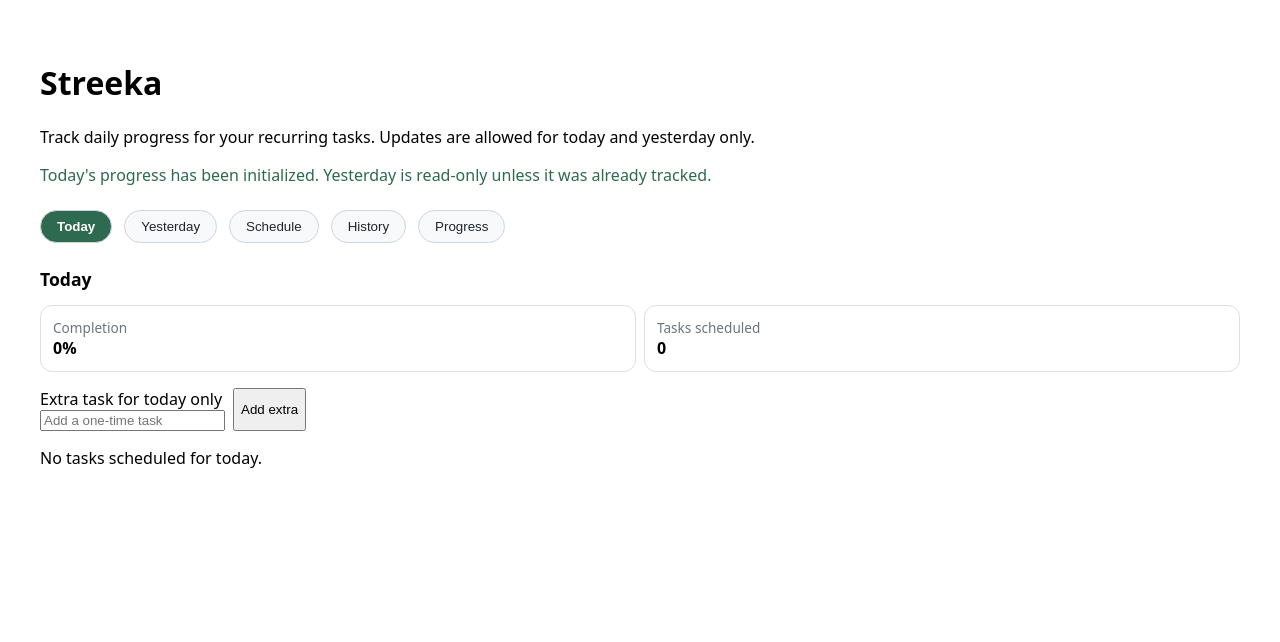
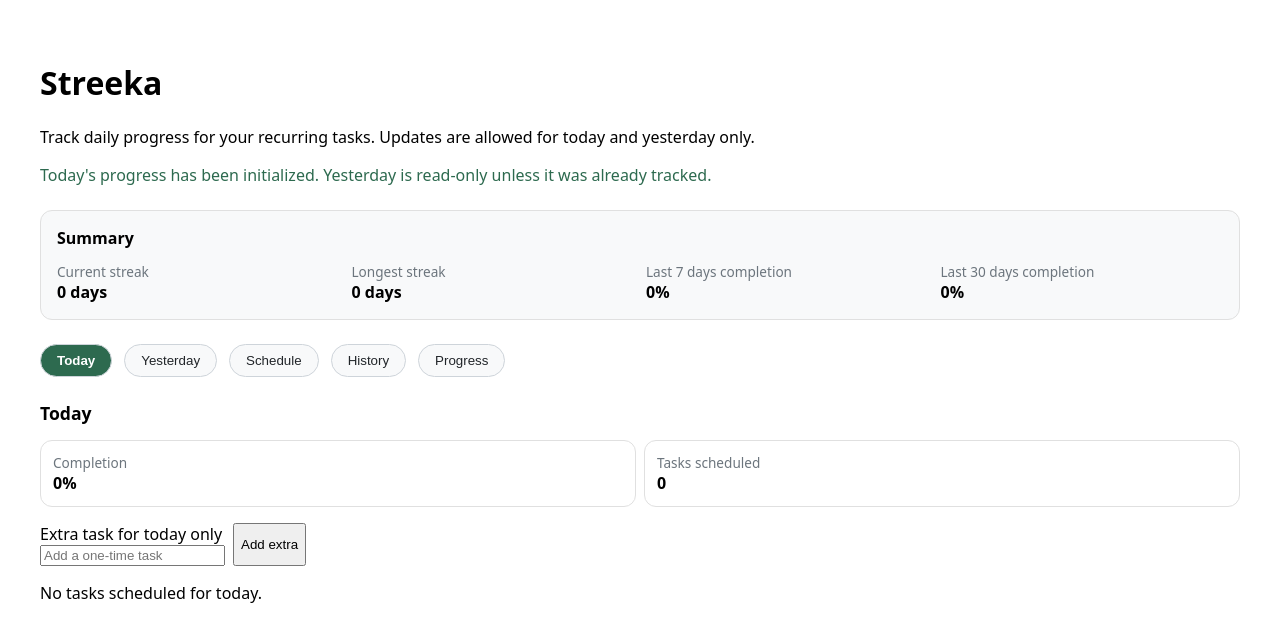
Before and after one commit to poserjs/streeka, a Next.js app: page / in a window 1280 px wide. Shown: the top 642 px of the page. Built offline with nearby package versions, Linux system fonts and the light colour scheme.

Commit message:
Add streak summary calculations

```diff
--- a/app/page.tsx
+++ b/app/page.tsx
@@ -20,6 +20,7 @@ import {
   isEditableDate,
   parseDateKey,
 } from "../lib/dates";
+import { calculateStreakSummary } from "../lib/streaks";
 
 type DailyCompletion = Record<string, number>;
 
@@ -448,18 +449,10 @@ export default function HomePage() {
     });
   }, [completions, tasks, todayKey]);
 
-  const totalCompletionRate = useMemo(() => {
-    const summary = recentSummaries.reduce<CompletionSummary>(
-      (accumulator, entry) => ({
-        totalOccurrences:
-          accumulator.totalOccurrences + entry.summary.totalOccurrences,
-        completedOccurrences:
-          accumulator.completedOccurrences + entry.summary.completedOccurrences,
-      }),
-      { totalOccurrences: 0, completedOccurrences: 0 },
-    );
-    return getProgressPercentage(summary);
-  }, [recentSummaries]);
+  const streakSummary = useMemo(
+    () => calculateStreakSummary(tasks, completions, todayKey),
+    [tasks, completions, todayKey],
+  );
 
   return (
     <main style={{ padding: "2rem", fontFamily: "system-ui, sans-serif" }}>
@@ -471,6 +464,49 @@ export default function HomePage() {
       {statusMessage ? (
         <p style={{ color: "#2d6a4f" }}>{statusMessage}</p>
       ) : null}
+      <section
+        style={{
+          marginTop: "1.5rem",
+          padding: "1rem",
+          border: "1px solid #e0e0e0",
+          borderRadius: "0.75rem",
+          backgroundColor: "#f8f9fa",
+        }}
+      >
+        <h2 style={{ fontSize: "1rem", marginTop: 0 }}>Summary</h2>
+        <div
+          style={{
+            display: "grid",
+            gap: "0.75rem",
+            gridTemplateColumns: "repeat(auto-fit, minmax(180px, 1fr))",
+          }}
+        >
+          <div>
+            <div style={{ fontSize: "0.85rem", color: "#6c757d" }}>
+              Current streak
+            </div>
+            <strong>{streakSummary.currentStreak} days</strong>
+          </div>
+          <div>
+            <div style={{ fontSize: "0.85rem", color: "#6c757d" }}>
+              Longest streak
+            </div>
+            <strong>{streakSummary.longestStreak} days</strong>
+          </div>
+          <div>
+            <div style={{ fontSize: "0.85rem", color: "#6c757d" }}>
+              Last 7 days completion
+            </div>
+            <strong>{streakSummary.last7DaysCompletion}%</strong>
+          </div>
+          <div>
+            <div style={{ fontSize: "0.85rem", color: "#6c757d" }}>
+              Last 30 days completion
+            </div>
+            <strong>{streakSummary.last30DaysCompletion}%</strong>
+          </div>
+        </div>
+      </section>
 
       <nav
         style={{
@@ -1040,7 +1076,7 @@ export default function HomePage() {
               <div style={{ fontSize: "0.85rem", color: "#6c757d" }}>
                 Last 7 days completion
               </div>
-              <strong>{totalCompletionRate}%</strong>
+              <strong>{streakSummary.last7DaysCompletion}%</strong>
             </div>
           </div>
           <div style={{ marginTop: "1.5rem" }}>
--- /dev/null
+++ b/lib/streaks.ts
@@ -0,0 +1,195 @@
+import type { Task } from "../types/task";
+import { formatDateKey, parseDateKey } from "./dates";
+import type { DailyCompletions } from "./storage";
+import { getTasksForDate } from "./recurrence";
+
+type CompletionSummary = {
+  totalOccurrences: number;
+  completedOccurrences: number;
+};
+
+export type StreakSummary = {
+  currentStreak: number;
+  longestStreak: number;
+  last7DaysCompletion: number;
+  last30DaysCompletion: number;
+};
+
+const MS_PER_DAY = 24 * 60 * 60 * 1000;
+
+const getOccurrenceCount = (task: Task): number =>
+  task.schedule.type === "n-times-daily"
+    ? Math.max(1, task.schedule.timesPerDay)
+    : 1;
+
+const buildCompletionSummary = (
+  tasksForDate: Task[],
+  completion: Record<string, number> | undefined,
+): CompletionSummary => {
+  return tasksForDate.reduce<CompletionSummary>(
+    (summary, task) => {
+      const occurrences = getOccurrenceCount(task);
+      const completed = Math.min(completion?.[task.id] ?? 0, occurrences);
+      return {
+        totalOccurrences: summary.totalOccurrences + occurrences,
+        completedOccurrences: summary.completedOccurrences + completed,
+      };
+    },
+    { totalOccurrences: 0, completedOccurrences: 0 },
+  );
+};
+
+const isCompleteDay = (summary: CompletionSummary): boolean =>
+  summary.totalOccurrences > 0 &&
+  summary.completedOccurrences === summary.totalOccurrences;
+
+const getCompletionRate = (summary: CompletionSummary): number => {
+  if (summary.totalOccurrences === 0) {
+    return 0;
+  }
+
+  return Math.round(
+    (summary.completedOccurrences / summary.totalOccurrences) * 100,
+  );
+};
+
+const getEarliestDateKey = (
+  tasks: Task[],
+  completions: DailyCompletions,
+): string | null => {
+  const dateKeys = [
+    ...tasks.map((task) => task.startDate),
+    ...Object.keys(completions),
+  ];
+
+  const parsedDates = dateKeys
+    .map((dateKey) => ({ dateKey, date: parseDateKey(dateKey) }))
+    .filter((entry) => entry.date !== null);
+
+  if (!parsedDates.length) {
+    return null;
+  }
+
+  parsedDates.sort((left, right) =>
+    left.date && right.date ? left.date.getTime() - right.date.getTime() : 0,
+  );
+
+  return parsedDates[0]?.dateKey ?? null;
+};
+
+const buildSummaryForDate = (
+  tasks: Task[],
+  completions: DailyCompletions,
+  dateKey: string,
+): CompletionSummary => {
+  return buildCompletionSummary(
+    getTasksForDate(tasks, dateKey),
+    completions[dateKey],
+  );
+};
+
+const getCompletionRateForDays = (
+  tasks: Task[],
+  completions: DailyCompletions,
+  today: Date,
+  days: number,
+): number => {
+  const summary = Array.from({ length: days }, (_, index) => {
+    const dateKey = formatDateKey(
+      new Date(today.getTime() - index * MS_PER_DAY),
+    );
+    return buildSummaryForDate(tasks, completions, dateKey);
+  }).reduce<CompletionSummary>(
+    (accumulator, entry) => ({
+      totalOccurrences: accumulator.totalOccurrences + entry.totalOccurrences,
+      completedOccurrences:
+        accumulator.completedOccurrences + entry.completedOccurrences,
+    }),
+    { totalOccurrences: 0, completedOccurrences: 0 },
+  );
+
+  return getCompletionRate(summary);
+};
+
+export const calculateStreakSummary = (
+  tasks: Task[],
+  completions: DailyCompletions,
+  todayKey: string,
+): StreakSummary => {
+  const today = parseDateKey(todayKey);
+  if (!today) {
+    return {
+      currentStreak: 0,
+      longestStreak: 0,
+      last7DaysCompletion: 0,
+      last30DaysCompletion: 0,
+    };
+  }
+
+  const earliestDateKey = getEarliestDateKey(tasks, completions);
+  if (!earliestDateKey) {
+    return {
+      currentStreak: 0,
+      longestStreak: 0,
+      last7DaysCompletion: 0,
+      last30DaysCompletion: 0,
+    };
+  }
+
+  const earliestDate = parseDateKey(earliestDateKey);
+  if (!earliestDate) {
+    return {
+      currentStreak: 0,
+      longestStreak: 0,
+      last7DaysCompletion: 0,
+      last30DaysCompletion: 0,
+    };
+  }
+
+  const summaries: Array<{ dateKey: string; summary: CompletionSummary }> = [];
+
+  for (
+    let current = new Date(earliestDate.getTime());
+    current.getTime() <= today.getTime();
+    current = new Date(current.getTime() + MS_PER_DAY)
+  ) {
+    const dateKey = formatDateKey(current);
+    summaries.push({
+      dateKey,
+      summary: buildSummaryForDate(tasks, completions, dateKey),
+    });
+  }
+
+  let longestStreak = 0;
+  let currentStreak = 0;
+
+  for (const entry of summaries) {
+    if (isCompleteDay(entry.summary)) {
+      currentStreak += 1;
+      longestStreak = Math.max(longestStreak, currentStreak);
+    } else {
+      currentStreak = 0;
+    }
+  }
+
+  let streakFromToday = 0;
+  for (let index = summaries.length - 1; index >= 0; index -= 1) {
+    const entry = summaries[index];
+    if (!isCompleteDay(entry.summary)) {
+      break;
+    }
+    streakFromToday += 1;
+  }
+
+  return {
+    currentStreak: streakFromToday,
+    longestStreak,
+    last7DaysCompletion: getCompletionRateForDays(tasks, completions, today, 7),
+    last30DaysCompletion: getCompletionRateForDays(
+      tasks,
+      completions,
+      today,
+      30,
+    ),
+  };
+};
```
